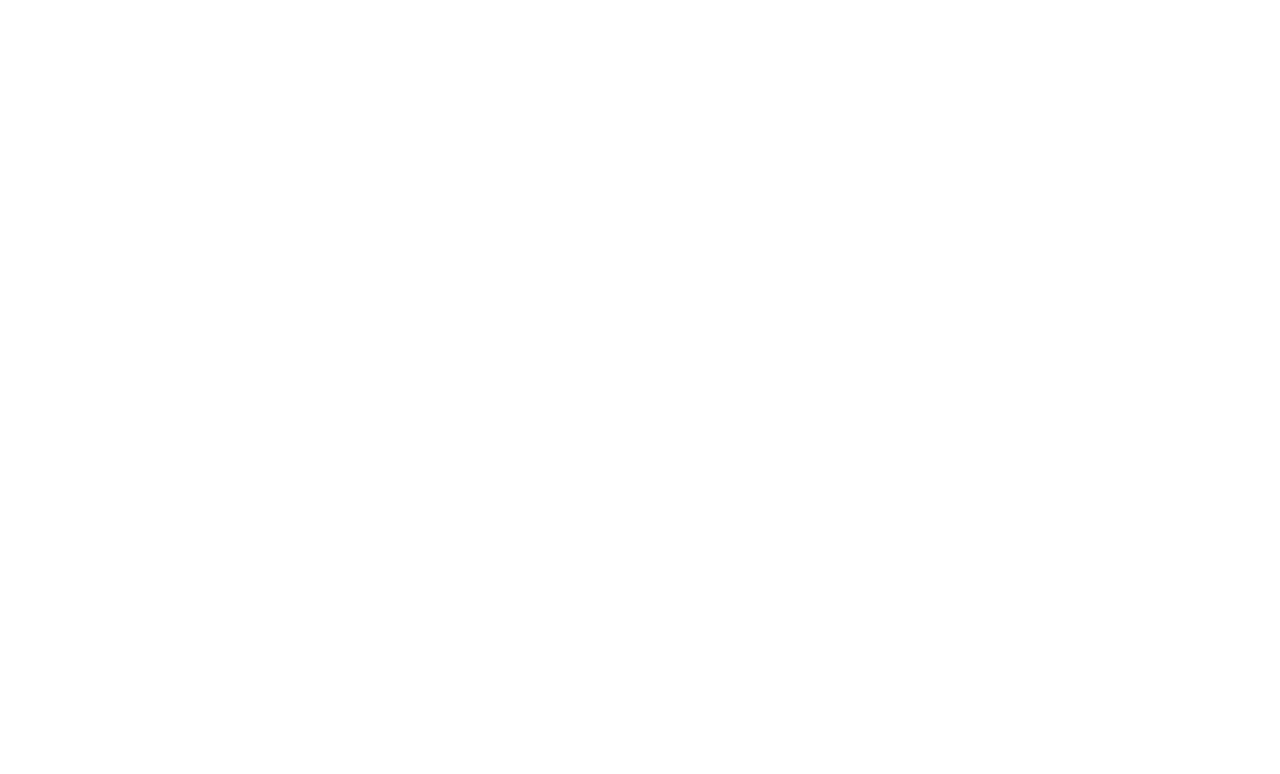
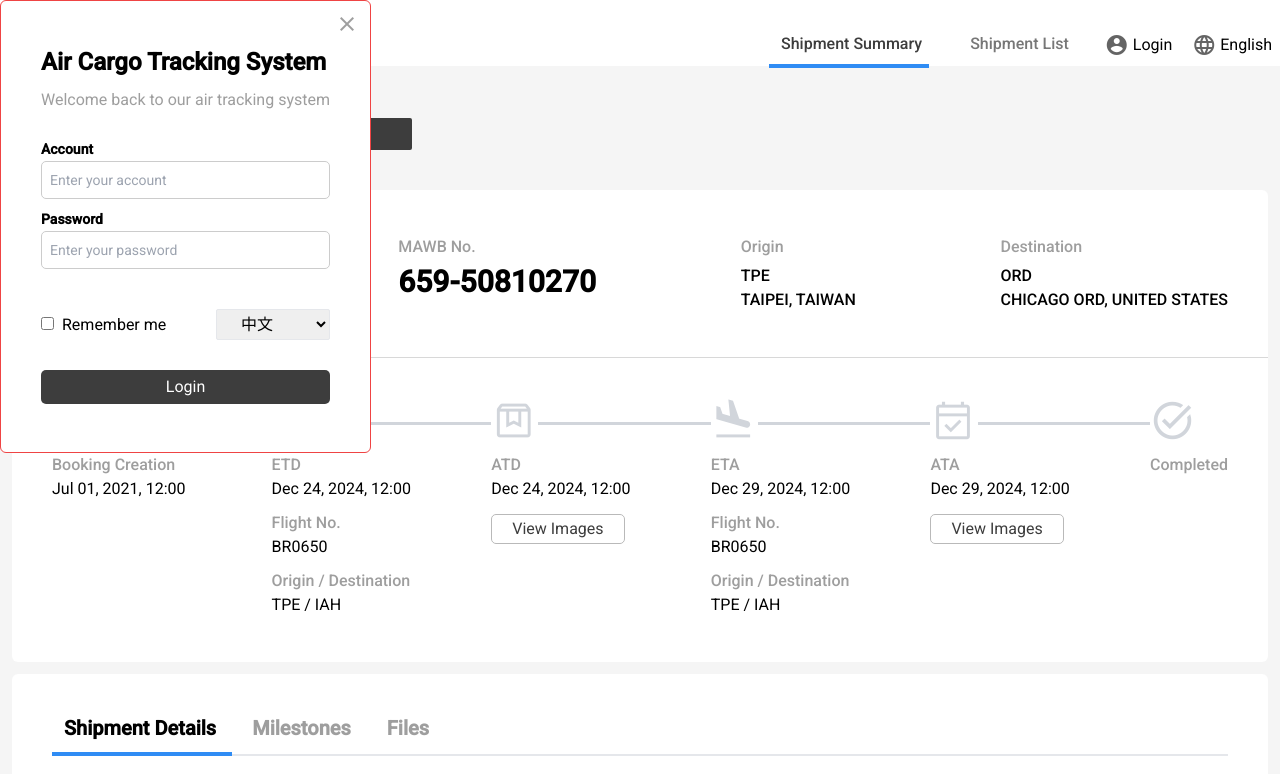
Before and after one commit to LeemoTseng/tracking-system, an Angular app: page /shipment-summary in a window 1280 px wide. Shown: the top 774 px of the page. Built offline with nearby package versions, Linux system fonts and the light colour scheme.

Commit message:
update popup layout

```diff
--- a/src/app/components/login-popup/login-popup.component.html
+++ b/src/app/components/login-popup/login-popup.component.html
@@ -1,3 +1,48 @@
-<div class="h-[100vh] w-[100vw] scroll-auto"></div>
+<div
+  class="popUp frame flex flex-col border bg-white p-10 rounded-md border-red-500"
+>
+  <div (click)="closePopup()" class="close">
+    <mat-icon class="cursor-pointer text-blackColor/50 absolute top-3 right-3"
+      >close</mat-icon
+    >
+  </div>
+  <p class="text-2xl font-semibold">Air Cargo Tracking System</p>
+  <p class="text-blackColor/50">Welcome back to our air tracking system</p>
+  <div class="inputBox pt-5">
+    <label class="text-sm font-semibold" for="account">Account</label>
+    <input
+      class="input p-2 text-sm"
+      placeholder="Enter your account"
+      type="text"
+    />
+  </div>
+  <div class="inputBox pt-2">
+    <label class="text-sm font-semibold" for="password">Password</label>
+    <input type="text" class="input" placeholder="Enter your password" />
+  </div>
+  <div class="pt-10 flex justify-between items-center">
+    <div class="remember">
+      <input type="checkbox" id="remember" />
+      <label class="pl-2 cursor-pointer" for="remember">Remember me</label>
+    </div>
+    <select
+      name=""
+      id=""
+      class="border rounded-sm py-1 px-5 focus:border-blackColor focus:outline-none"
+    >
+      <option value="chinese">中文</option>
+      <option value="eng">English</option>
+    </select>
+  </div>
 
-<div class="frame"></div>
+  <!-- login btn -->
+  <div
+    routerLink="/shipment-summary"
+    matRipple
+    [matRippleColor]="rippleColor"
+    class="btn"
+    style="margin-top: 30px"
+  >
+    Login
+  </div>
+</div>
--- a/src/app/components/login-popup/login-popup.component.ts
+++ b/src/app/components/login-popup/login-popup.component.ts
@@ -1,11 +1,21 @@
 import { Component } from '@angular/core';
+import { MatRippleModule } from '@angular/material/core';
+import { MatIconModule } from '@angular/material/icon';
 
 @Component({
   selector: 'app-login-popup',
   standalone: true,
-  imports: [],
+  imports: [MatIconModule, MatRippleModule],
   templateUrl: './login-popup.component.html',
 })
 export class LoginPopupComponent {
 
+  rippleColor= 'rgba(255, 255, 255, 0.1)';
+
+  closePopup(){
+    console.log('Closing popup');
+
+  }
+
+
 }
--- a/src/app/pages/shipment-summary/shipment-summary.component.html
+++ b/src/app/pages/shipment-summary/shipment-summary.component.html
@@ -1,4 +1,6 @@
-<app-login-popup></app-login-popup>
+<div class="absolute z-10">
+  <app-login-popup></app-login-popup>
+</div>
 <app-header></app-header>
 <div class="bg-blackColor/5">
   <div class="container mx-auto max-w-screen-xl p-3">
```
